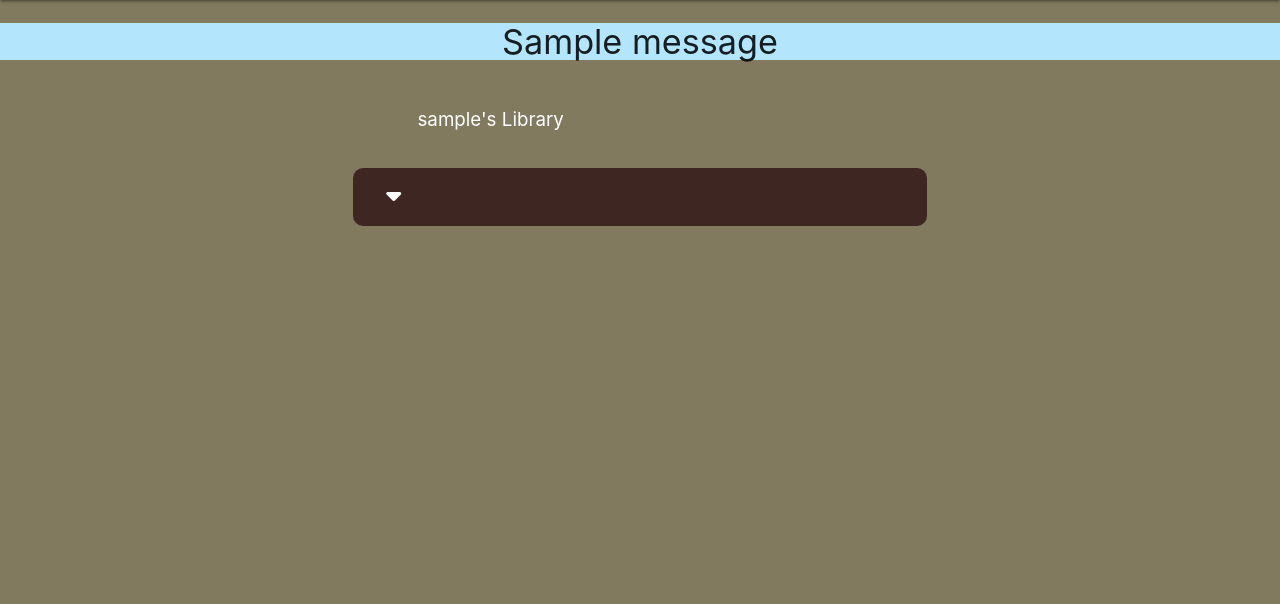
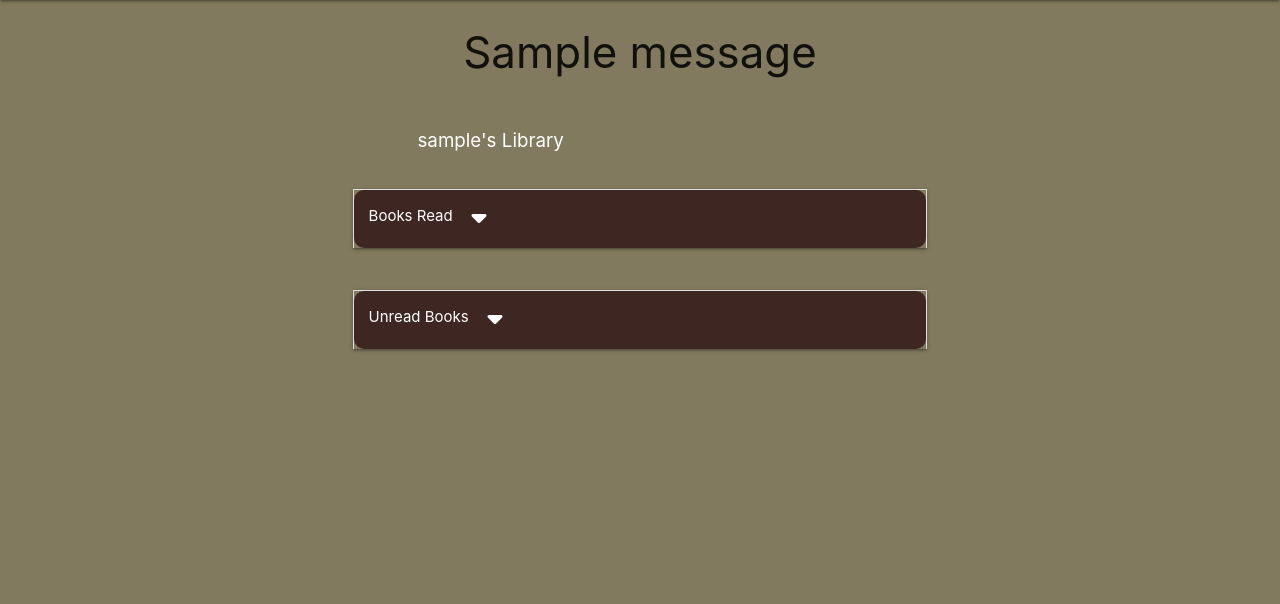
Before and after one commit to digimori/PersonalLibraryApp, a Flask app: page /profile/1 in a window 1280 px wide. Shown: the part 64-668 px from the top of the page. Run offline with Flask 2, Linux system fonts and the light colour scheme; the visitor is signed in with stand-in values (Sample User, id 1); one stand-in notice (Sample message) is shown; a database or web service that is not in the repository returns one stand-in record (values such as "Sample title"); some libraries are stand-ins or nearby versions.

Commit message:
Test modal added for edit buttons on book entries in profile.html, added display for books to be read from the database

```diff
--- a/app.py
+++ b/app.py
@@ -83,12 +83,16 @@ def login():
 @app.route("/profile/<username>", methods=["GET", "POST"])
 def profile(username):
     books = list(mongo.db.booksread.find())
+    unread = list(mongo.db.bookstoberead.find())
     # grab the session user's username from db
     username = mongo.db.users.find_one(
         {"username": session["user"]})["username"]
 
     if session["user"]:
-        return render_template("profile.html", username=username, booksread=books)
+        return render_template(
+            "profile.html",
+            username=username, booksread=books, bookstoberead=unread
+            )
 
     return redirect(url_for("login"))
 
--- a/static/css/stylesheet.css
+++ b/static/css/stylesheet.css
@@ -33,15 +33,20 @@ body {
     color: white;
   }
 
-  .collapsecontainer {
+  div.collapsecontainer {
     border-radius: 10px;
   }
 
-  .collapsible,
-  .collapsible-body,
-  .collapsible-header {
-    border: 0!important;
-    box-shadow: none!important;
+  div.collapsible,
+  div.collapsible-body,
+  div.collapsible-header {
+    border: 0;
+    box-shadow: none;
+  }
+
+  div.collapsible-body {
+    background-color: #b79d8c;
+    border-radius: 5px;
   }
 
   .welcomemessage {
@@ -51,9 +56,18 @@ body {
   }
 
   #welcomepanel {
-    margin-top: 180px;
+    margin-top: 20px;
   }
 
-  .card {
-    border-radius: 20px!important;
+  #loginpanel {
+    border-radius: 10px;
   }
+
+  div.card,
+  div.card-panel {
+    border-radius: 20px;
+  }
+
+  .account {
+    font-weight: 700;
+  }
--- a/static/js/script.js
+++ b/static/js/script.js
@@ -5,3 +5,7 @@ $(document).ready(function(){
   $(document).ready(function(){
     $('.collapsible').collapsible();
   });
+
+  $(document).ready(function(){
+    $('.modal').modal();
+  });
--- a/templates/base.html
+++ b/templates/base.html
@@ -40,7 +40,7 @@
             {% if messages %}
                 {% for message in messages %}
                     <div class="row flashes">
-                        <h4 class="light-blue lighten-4 center-align">{{ message }}</h4>
+                        <h3 class="center-align">{{ message }}</h3>
                     </div>
                 {% endfor %}
             {% endif %}
--- a/templates/profile.html
+++ b/templates/profile.html
@@ -22,12 +22,9 @@
     <div class="col s12 m8 offset-m2 ">
         <ul class="collapsible">
             <li>
-            <div class="collapsible-header white-text brown darken-4 text-shadow collapsecontainer">
+                <div class="collapsible-header white-text brown darken-4 text-shadow collapsecontainer">Books Read
                     <div class="col s13">
                         <i class="fas fa-caret-down"></i>
-                </div>
-                <div class="col s9">
-                    <strong></strong>
                     </div>
                 </div>
                 <div class="collapsible-body">
@@ -46,21 +43,65 @@
                                     Page Count: {{ book.page_count }}<br>
                                     ISBN-13: {{ book.isbn }}
                                 </p>
-
-                        <!-- Edit button here --> <!-- Cancel also -->
+                                <!-- Edit button here -->
+                                <button data-target="modal1" class="btn modal-trigger" name="edit_book">
+                                    <i class="fas fa-pencil prefix"></i>
+                                </button>
+                                <div id="modal1" class="modal">
+                                    <div class="modal-content">
+                                      <h4>Modal Header</h4>
+                                      <p>A bunch of text</p>
+                                    </div>
+                                    <div class="modal-footer">
+                                      <a href="#!" class="modal-close waves-effect waves-green btn-flat">Agree</a>
+                                    </div>
+                                  </div>
+                                <!-- Cancel also -->
                             </div>
                         </div>
                         {% endfor %}
                     </div>
-<!-- Card panels here for each entry for loop this -->
+                </div>
+            </li>
+        </ul>
+    </div>
+</div>
+<div class="row">
+    <div class="col s12 m8 offset-m2 ">
+        <ul class="collapsible">
+            <li>
+                <div class="collapsible-header white-text brown darken-4 text-shadow collapsecontainer">Unread Books
+                    <div class="col s13">
+                        <i class="fas fa-caret-down"></i>
+                    </div>
+                </div>
+                <div class="collapsible-body">
+                    <div class="row">
+                        {% for books in bookstoberead %}
+                        <div class="col s12 m4">
+                            <div class="card-panel teal">
+                                <span class="white-text">
+                                    <strong>{{ books.title }}</strong><br> by: <em>{{ books.author }}</em>
+                                </span>
+                                <p class="cardcontent">
+                                    <strong>Genre:</strong> {{ books.genre }}<br>
+                                    Publication date: {{ books.release_date }}<br>
+                                    Publisher: {{ books.publisher }}<br>
+                                    Page Count: {{ books.page_count }}<br>
+                                    ISBN-13: {{ books.isbn }}
+                                </p>
+
+                                <!-- Edit button here -->
+                                <!-- Cancel also -->
+                            </div>
+                        </div>
+                        {% endfor %}
+                    </div>
 
                 </div>
             </li>
         </ul>
     </div>
 </div>
-    <!-- Accordion here for Books on reading list -->
-    <!-- Accordion for Books read -->
-    <!-- Accordion for preorders -->
 
 {% endblock %}
```
Also changed, not shown: templates/index.html (+5 -5 lines). Lines whose indentation alone changed are shown as unchanged.
